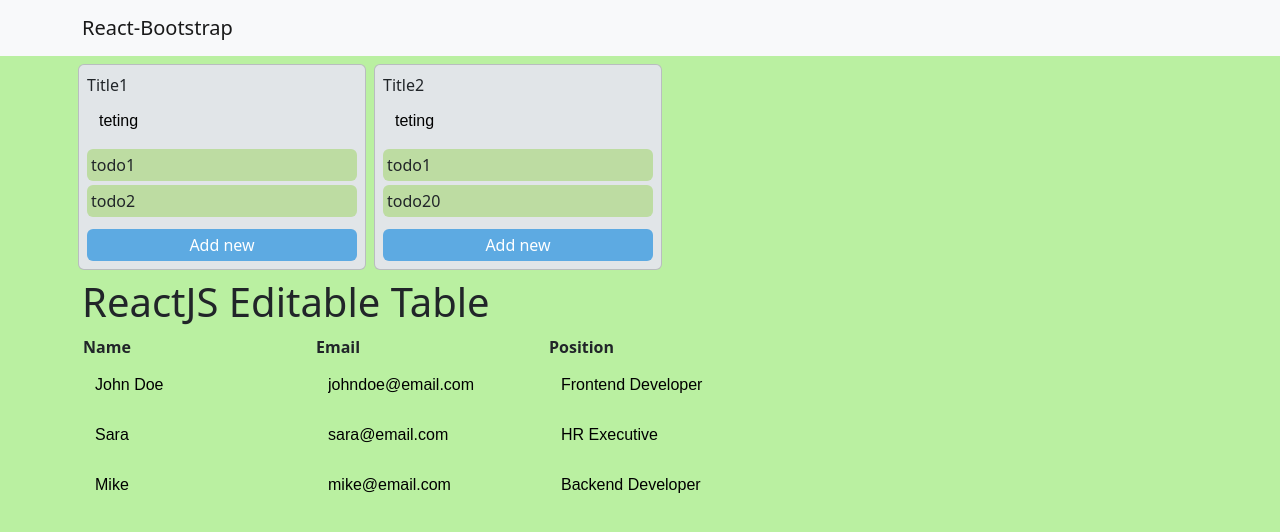
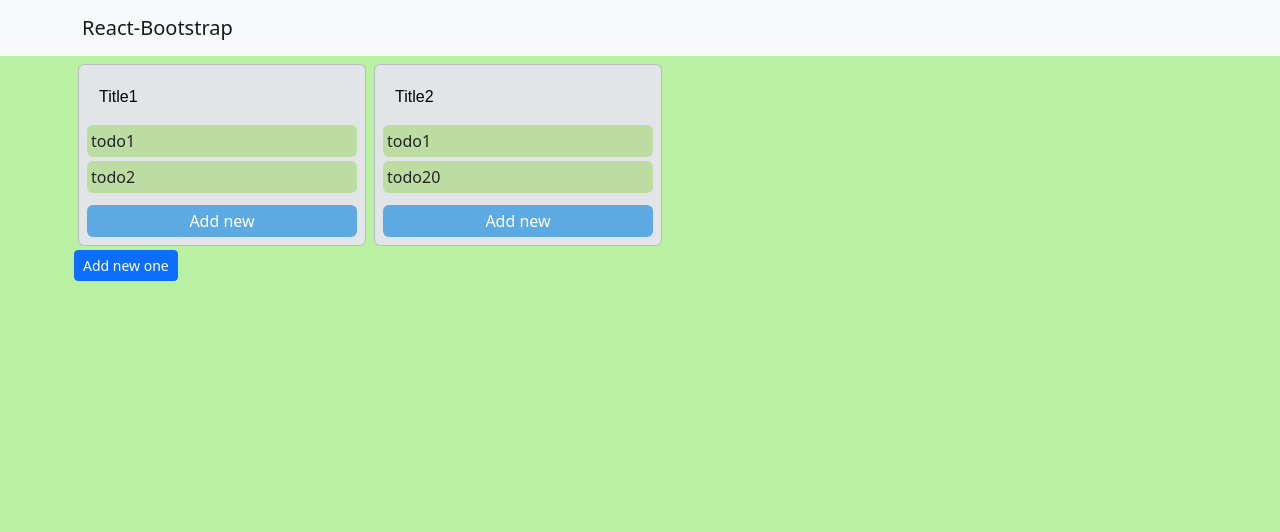
Before and after one commit to CicadaFly/dragtodo, a React (Create React App) app: page / in a window 1280 px wide. Shown: the top 532 px of the page. Built offline with nearby package versions, Linux system fonts and the light colour scheme.

Commit message:
finish newList

```diff
--- a/src/App.js
+++ b/src/App.js
@@ -10,7 +10,7 @@ function App() {
     <span>
     <div className={classes.App}>
     <Dragtodo />
-    <EditableTable></EditableTable>
+    {/* <EditableTable></EditableTable> */}
     </div>
     </span>
   );
--- a/src/components/Dragtodo.js
+++ b/src/components/Dragtodo.js
@@ -5,6 +5,7 @@ import List from './List/List'
 import {Container, Row } from "react-bootstrap";
 import Edit from "./Edit/Edit";
 import classes from "../styles/app.module.scss"
+import NewList from "./List/NewList";
 
 
 const Dragtodo = () => {
@@ -45,6 +46,12 @@ const Dragtodo = () => {
     newList[listindex].todos.push({names: newtodo, finish: false}) //listindex用來辨識新增目標
     setLists(newList)
   }
+
+  const addlist=(newListTitle)=>{
+    let newList = [...lists]
+    newList.push({title: newListTitle, todos: []})
+    setLists(newList)
+  }
   // END OF ADDING FUNCTION
 
   // EDITING FUNCTION
@@ -70,8 +77,9 @@ const Dragtodo = () => {
               editListTitle={editListTitle}/>
       ))}
       {showEdit.show && <Edit showEdit={showEdit} setShowEdit={setShowEdit}/>}
+
     </Row>
-
+    <NewList addlist={addlist}></NewList>
   </Container>
 
  </span>
--- a/src/components/List/ListTitle.js
+++ b/src/components/List/ListTitle.js
@@ -3,19 +3,24 @@ import classes from "../../styles/app.module.scss";
 
 
 const ListTitle = ({listId, title, editListTitle}) => {
-  const [fTitle, setFTitle] = useState("teting")
+
   const titleEditHandler = (props)=>{
-    const afterD = props.target.value
-    setFTitle(afterD)
+    if (props.target.value.trim()) {
+      editListTitle(listId, props.target.value.trim());
+    } else {
+      props.target.value = title;
+    }
   }
+
+
   return (
     <>
-    <div className={classes.title}>{title}</div>
     <div className={classes.title}>
       <input type="text"
-             value={fTitle}
+             id={listId}
+             value={title}
              placeholder="Title name"
-             onChange={titleEditHandler}>
+             onChange={titleEditHandler} >
       </input>
     </div>
     </>
--- /dev/null
+++ b/src/components/List/NewList.js
@@ -0,0 +1,71 @@
+import { Button, Form } from 'react-bootstrap';
+import React, {useEffect, useRef, useState} from "react";
+import classes from "../../styles/app.module.scss";
+
+const NewList = ({addlist}) => {
+  const [showAddNewList, setShowAddNewList] = useState(false)
+  const [listName, setListName] = useState("")
+  const [validInput, setValidInput] = useState(true)
+  const editRef = useRef(null)
+  const setValue = (event) => {
+  setListName(event.target.value)
+  }
+
+  const showAddHandler = () => {setShowAddNewList(true)}
+  const hideAddHandler = () => {setShowAddNewList(false); setValidInput(true)}
+
+  const addingHandler = (event) => {
+    event.preventDefault()
+    if (listName){
+    addlist(listName);
+    setListName("");
+    hideAddHandler();
+    setValidInput(true)
+    ;
+  }
+    else{
+    setValidInput(false)
+    }
+  }
+  useEffect(()=>{
+    if (showAddNewList && editRef.current) {
+      editRef.current.focus()
+    }
+  },[showAddNewList])
+
+  if (showAddNewList) {
+    return(
+      <div className={`${classes.list} p-2 m-1 rounded`}>
+        <Form onSubmit={addingHandler}>
+          <Form.Control
+            as="textarea"
+            value={listName}
+            placeholder="Name the new list"
+            ref={editRef}
+            onChange={setValue}
+            onBlur={hideAddHandler}
+          />
+          <Button
+            type="submit"
+            className="mt-2"
+            onMouseDown={(event)=>{event.preventDefault()}}
+          >
+            Save
+          </Button>
+          {!validInput && <p style={{color:"red"}}>Can't be blank!</p>}
+        </Form>
+        </div>
+    )
+  }
+  else {
+    return(
+        <Button
+        onClick={showAddHandler}
+        size= "sm"
+        width = "30%"
+        >Add new one</Button>
+    )
+  }
+};
+
+export default NewList;
```
